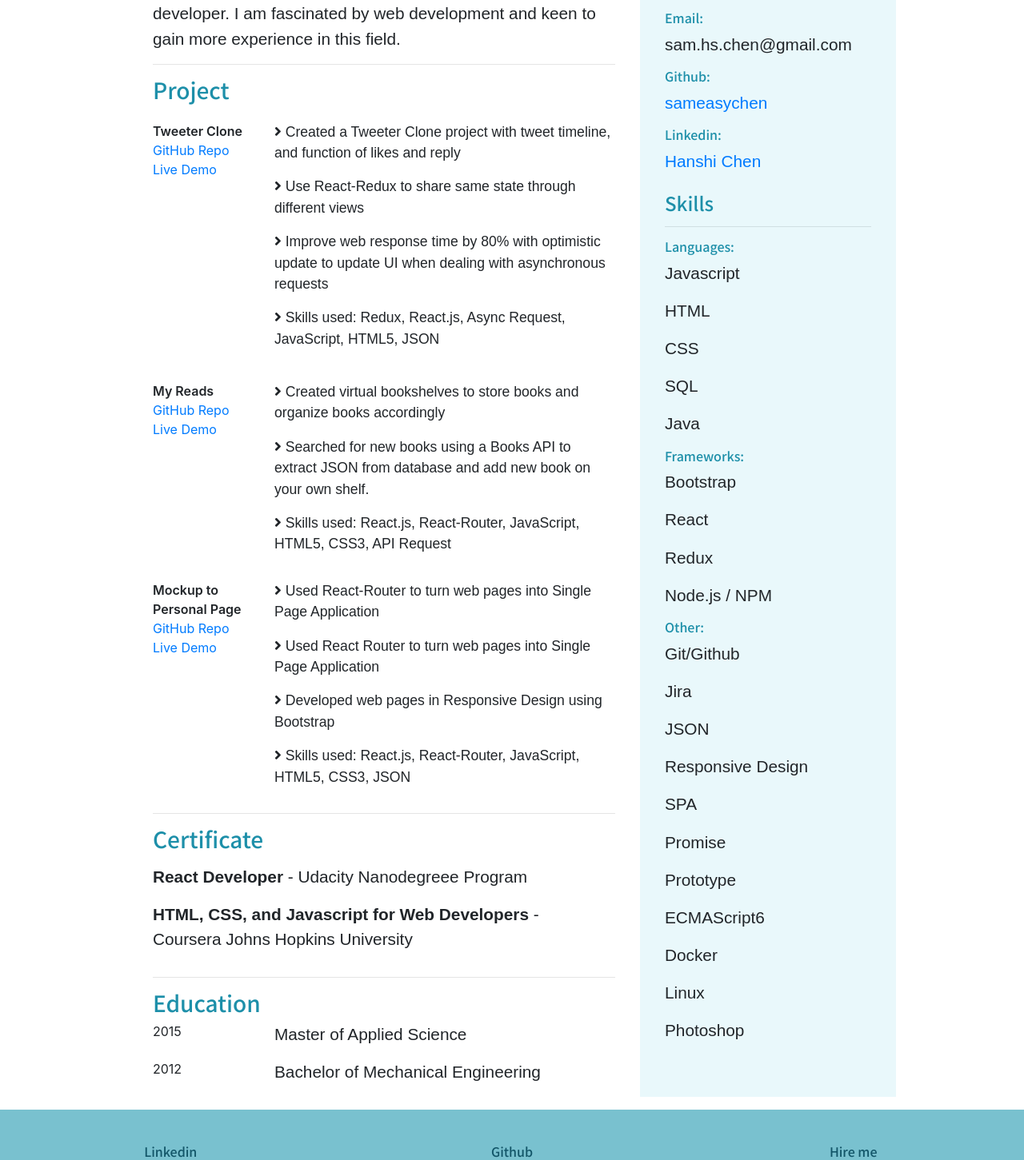
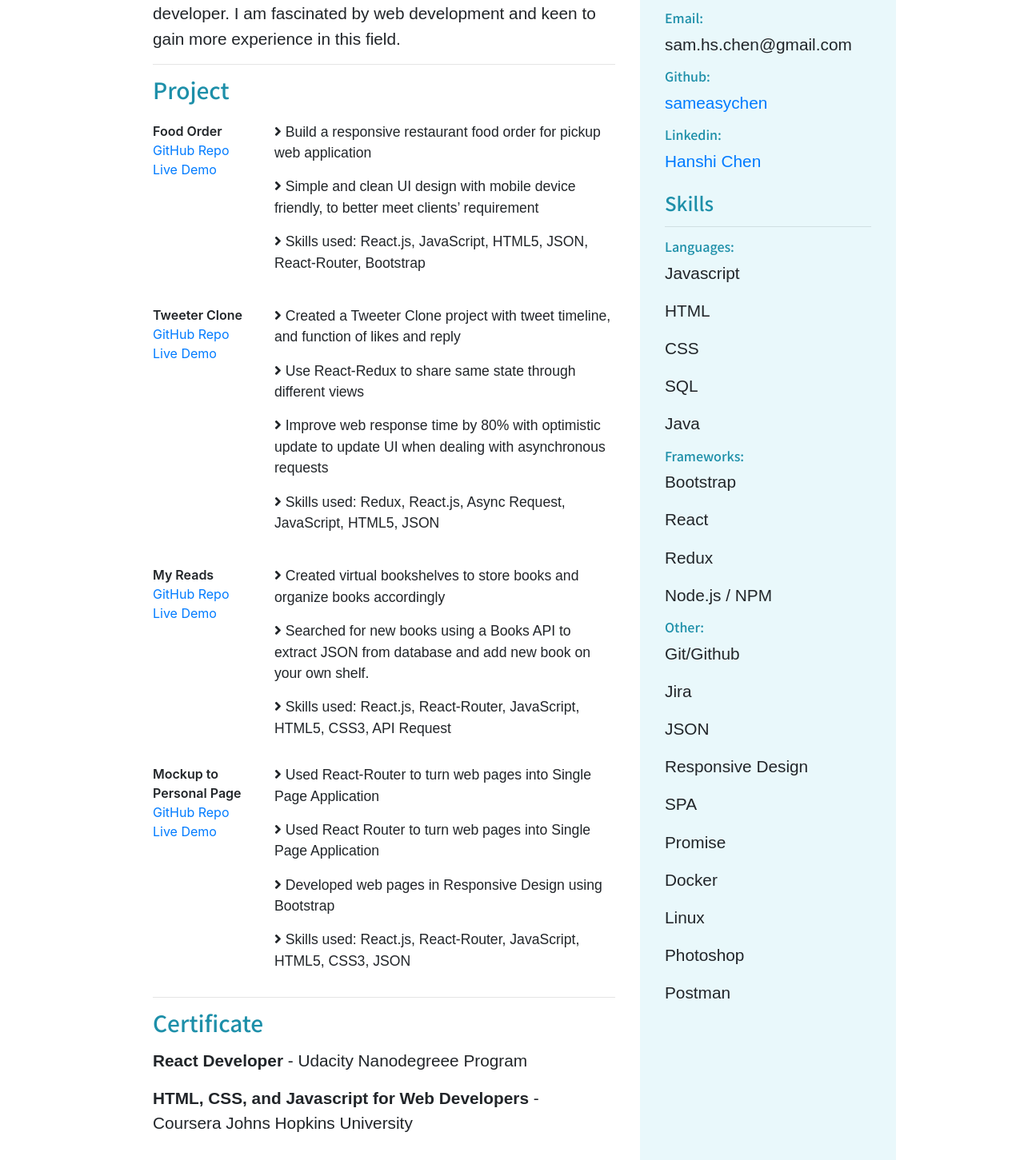
Before and after one commit to sameasychen/Sam-Personal-Site-React, a React (Create React App) app: page /resume in a window 1280 px wide. Shown: the part 363-1814 px from the top of the page at 80% size. Built offline with nearby package versions, Linux system fonts and the light colour scheme; a web font is replaced by a local one.

Commit message:
update resume

```diff
--- a/src/Resume.js
+++ b/src/Resume.js
@@ -21,6 +21,18 @@ function Resume() {
                         <p>Energetic web developer with 5 years of relevant <b>Canadian engineering experience</b>, seeking a position of front-end developer. I am fascinated by web development and keen to gain more experience in this field.</p>
                         <hr></hr>
                         <h3>Project</h3>
+                        <div className="row mt-4">
+                            <div className="col-md-3">
+                                <span className="bold">Food Order</span>
+                                <div><a href="https://github.com/sameasychen/Project_FoodOrder">GitHub Repo</a></div>
+                                <div><a href="https://frosty-bartik-270ea2.netlify.app/">Live Demo</a></div>
+                            </div>
+                            <div className="col-md-9">
+                                <p className="list"><i class="fas fa-angle-right" /> Build a responsive restaurant food order for pickup web application</p>
+                                <p className="list"><i class="fas fa-angle-right" /> Simple and clean UI design with mobile device friendly, to better meet clients’ requirement</p>
+                                <p className="list"><i class="fas fa-angle-right" /> Skills used: React.js, JavaScript, HTML5, JSON, React-Router, Bootstrap</p>
+                            </div>
+                        </div>
                         <div className="row mt-4">
                             <div className="col-md-3">
                                 <span className="bold">Tweeter Clone</span>
@@ -133,11 +145,10 @@ function Resume() {
                             <p>Responsive Design</p>
                             <p>SPA</p>
                             <p>Promise</p>
-                            <p>Prototype</p>
-                            <p>ECMAScript6</p>
                             <p>Docker</p>
                             <p>Linux</p>
                             <p>Photoshop</p>
+                            <p>Postman</p>
                         </div>
 
                     </div>
```
